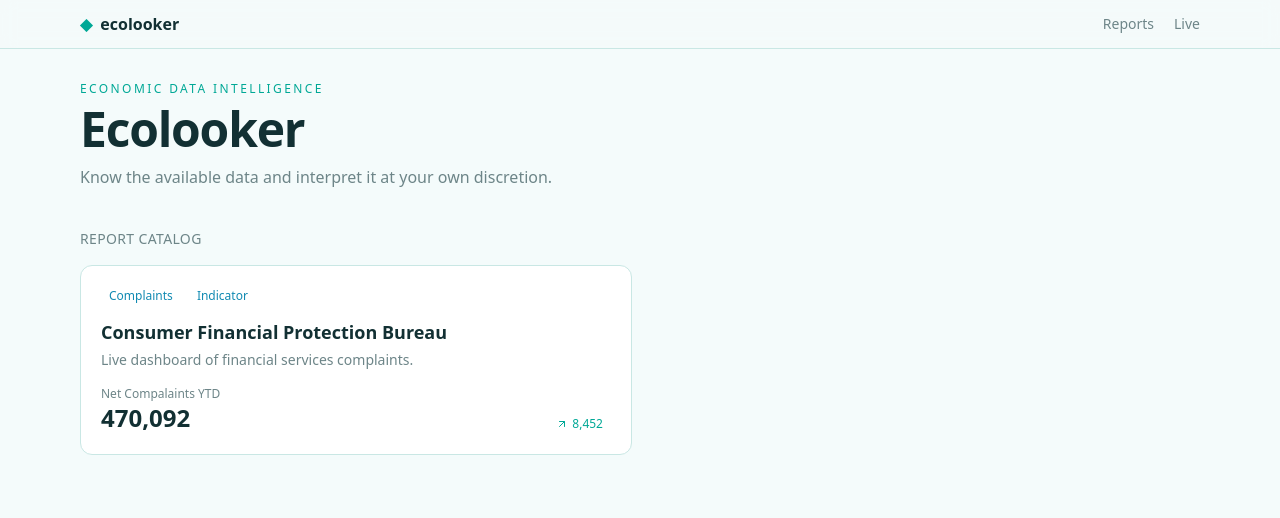
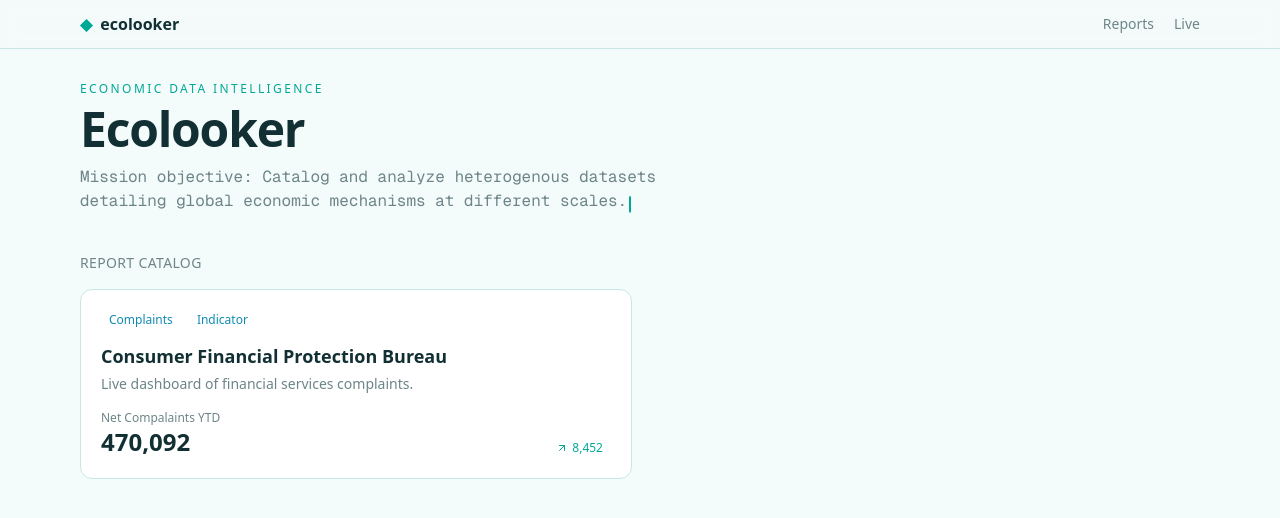
Before and after one commit to Ryanlin2/ecolooker, a Next.js app in the folder ecolooker-webapp/ecolooker/: page / in a window 1280 px wide. Shown: the top 518 px of the page. Built offline with nearby package versions, Linux system fonts and the light colour scheme.

Commit message:
impactful statement

```diff
--- a/ecolooker-webapp/ecolooker/src/app/globals.css
+++ b/ecolooker-webapp/ecolooker/src/app/globals.css
@@ -53,3 +53,15 @@
   70% { box-shadow: 0 0 0 8px transparent; }
   100% { box-shadow: 0 0 0 0 transparent; }
 }
+
+.typewriter-cursor {
+  height: 1em;
+  animation: blink-caret 1s step-end infinite;
+}
+@keyframes blink-caret {
+  0%, 100% { opacity: 1; }
+  50% { opacity: 0; }
+}
+@media (prefers-reduced-motion: reduce) {
+  .typewriter-cursor { animation: none; }
+}
--- a/ecolooker-webapp/ecolooker/src/app/page.tsx
+++ b/ecolooker-webapp/ecolooker/src/app/page.tsx
@@ -4,6 +4,7 @@
 import { reports } from "@/lib/reports";
 import { Card, CardContent } from "@/components/ui/card";
 import { Badge } from "@/components/ui/badge";
+import { TypewriterText } from "@/components/ui/typewriter-text";
 import { ArrowUpRight, ArrowDownRight } from "lucide-react";
 import { fmtNum } from "@/lib/utils";
 
@@ -19,8 +20,8 @@
           Ecolooker
         </h1>
 
-        <p className="mt-3 max-w-xl text-muted">
-          Know the available data and interpret it at your own discretion.
+        <p className="mt-3 max-w-xl font-mono text-sm text-muted sm:text-base">
+          <TypewriterText text="Mission objective: Catalog and analyze heterogenous datasets detailing global economic mechanisms at different scales." />
         </p>
       </section>
 
--- a/ecolooker-webapp/ecolooker/src/app/reports/cfpb-complaints/page.tsx
+++ b/ecolooker-webapp/ecolooker/src/app/reports/cfpb-complaints/page.tsx
@@ -13,6 +13,8 @@
   title: "Consumer Financial Protection Bureau",
   description: "Dashboard of consumer financial services complaints.",
 };
+
+export const dynamic = "force-dynamic";
 
 /**
  * Seed data for UI development only.
--- /dev/null
+++ b/ecolooker-webapp/ecolooker/src/components/ui/typewriter-text.tsx
@@ -0,0 +1,49 @@
+"use client";
+
+import { useEffect, useState } from "react";
+import { cn } from "@/lib/utils";
+
+export function TypewriterText({
+  text,
+  className,
+  speed = 28,
+  startDelay = 300,
+}: {
+  text: string;
+  className?: string;
+  speed?: number;
+  startDelay?: number;
+}) {
+  const [count, setCount] = useState(0);
+
+  useEffect(() => {
+    if (window.matchMedia("(prefers-reduced-motion: reduce)").matches) {
+      setCount(text.length);
+      return;
+    }
+
+    let i = 0;
+    let interval: ReturnType<typeof setInterval>;
+    const timeout = setTimeout(() => {
+      interval = setInterval(() => {
+        i += 1;
+        setCount(i);
+        if (i >= text.length) clearInterval(interval);
+      }, speed);
+    }, startDelay);
+
+    return () => {
+      clearTimeout(timeout);
+      clearInterval(interval);
+    };
+  }, [text, speed, startDelay]);
+
+  return (
+    <span role="text" aria-label={text} className={cn("inline", className)}>
+      <span aria-hidden="true">
+        {text.slice(0, count)}
+        <span className="typewriter-cursor ml-0.5 inline-block w-[2px] translate-y-[0.15em] bg-signal align-middle" />
+      </span>
+    </span>
+  );
+}
```
Also changed, not shown: 2 other files (tests, documents, lock files or other folders).
